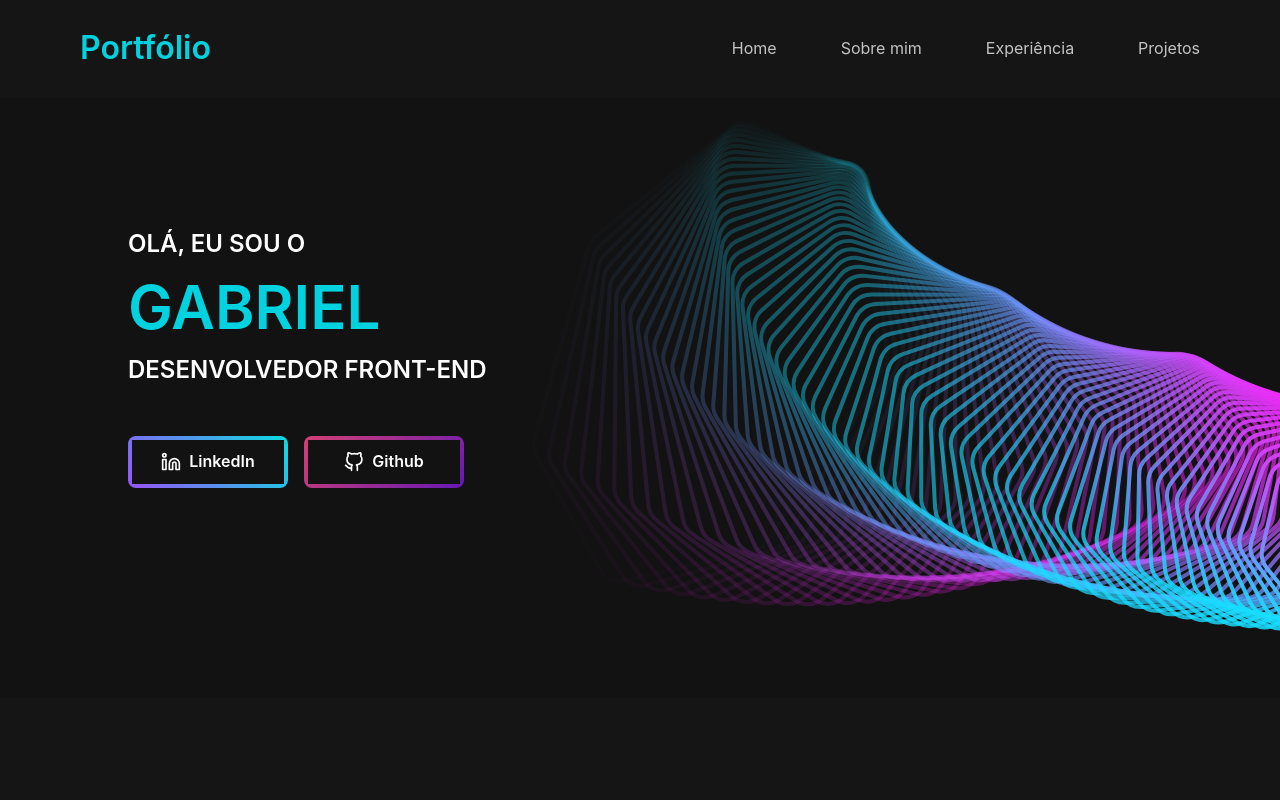
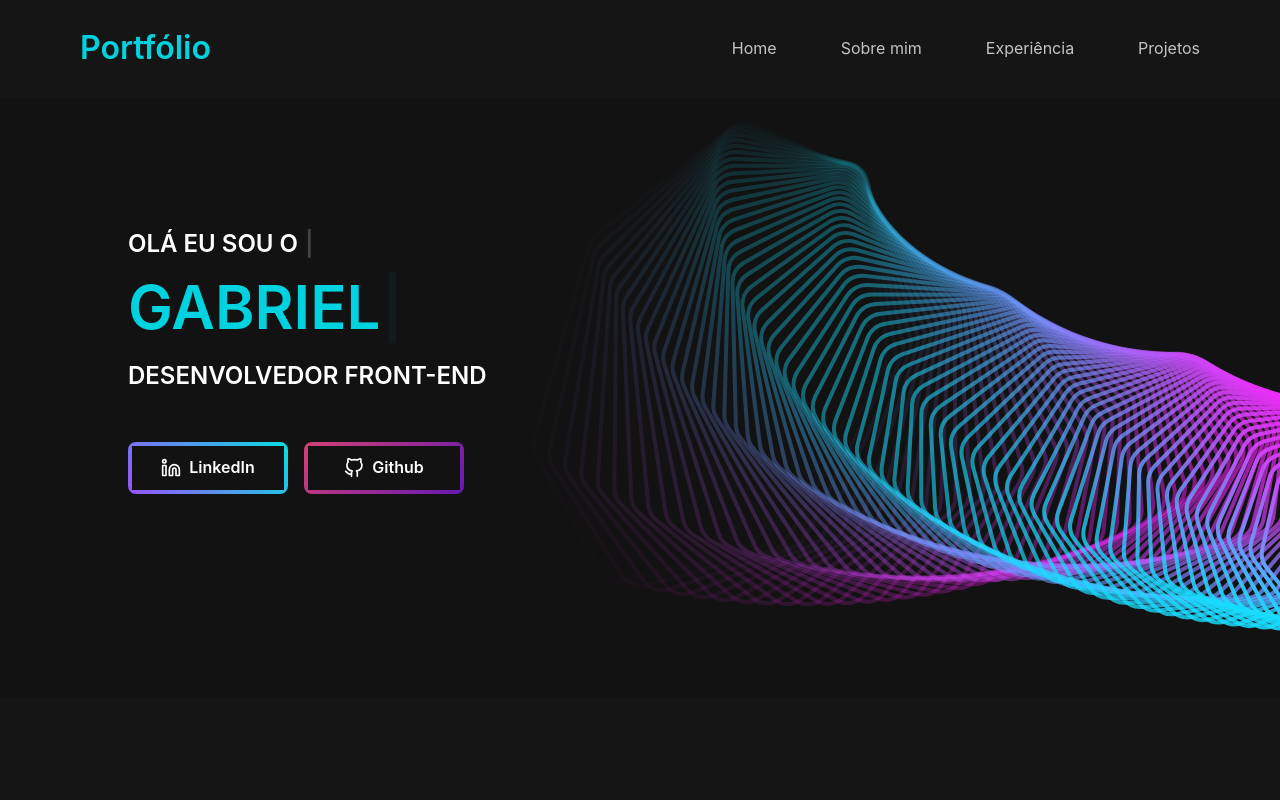
Before and after one commit to Gabriek0/portfolio-2.0, a React (Vite) app: page / in a window 1280 px wide. Shown: the top 800 px of the page. Built offline with nearby package versions, Linux system fonts and the light colour scheme.

Commit message:
feat: add write animation

```diff
--- a/src/App.tsx
+++ b/src/App.tsx
@@ -7,7 +7,6 @@ import Banner from "./components/Banner";
 import AboutMe from "./components/AboutMe";
 import Experience from "./components/Experience";
 import Projects from "./components/Projects";
-
 import SidebarDrawer from "./components/SidebarDrawer";
 import Footer from "./components/Footer";
 
--- a/src/components/Banner/index.tsx
+++ b/src/components/Banner/index.tsx
@@ -5,8 +5,18 @@ import { FiLinkedin } from "react-icons/fi";
 import { FiGithub } from "react-icons/fi";
 import { BannerImage } from "../../icons";
 
+import Typewriter from "typewriter-effect";
+
+import { useEffect, useState } from "react";
+
 function Banner() {
   const [isLargerThan1024] = useMediaQuery("(min-width: 1024px)");
+
+  const [isFirstTextShow, setIsFirstTextShow] = useState(false);
+
+  useEffect(() => {
+    console.log(isFirstTextShow);
+  }, [isFirstTextShow]);
 
   return (
     <Flex
@@ -20,10 +30,32 @@ function Banner() {
     >
       <Flex w="1120px" flexDirection="column" height="fit-content">
         <Text color="white" fontWeight="600" fontSize={["lg", "2xl"]}>
-          OLÁ, EU SOU O
+          <Typewriter
+            onInit={(typewriter) => {
+              typewriter
+                .typeString("OLÁ EU SOU O ")
+                .callFunction(() => {
+                  setTimeout(() => {
+                    setIsFirstTextShow(true);
+                  }, 1000);
+                })
+                .start();
+            }}
+          />
         </Text>
-        <Text color="blue.100" fontWeight="600" fontSize={["3xl", "6xl"]}>
-          GABRIEL
+        <Text
+          h={[12, 24]}
+          color="blue.100"
+          fontWeight="600"
+          fontSize={["3xl", "6xl"]}
+        >
+          {isFirstTextShow && (
+            <Typewriter
+              onInit={(typewriter) => {
+                typewriter.typeString("GABRIEL").start();
+              }}
+            />
+          )}
         </Text>
         <Text color="white" fontWeight="600" fontSize={["lg", "2xl"]}>
           DESENVOLVEDOR FRONT-END
```
